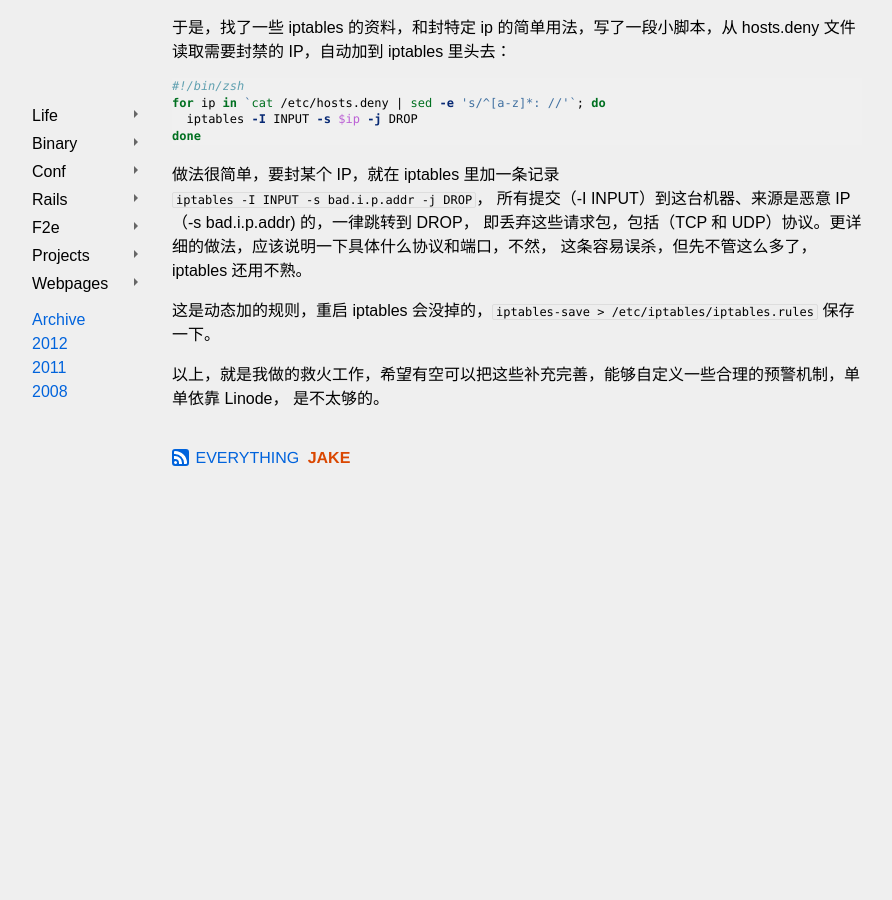
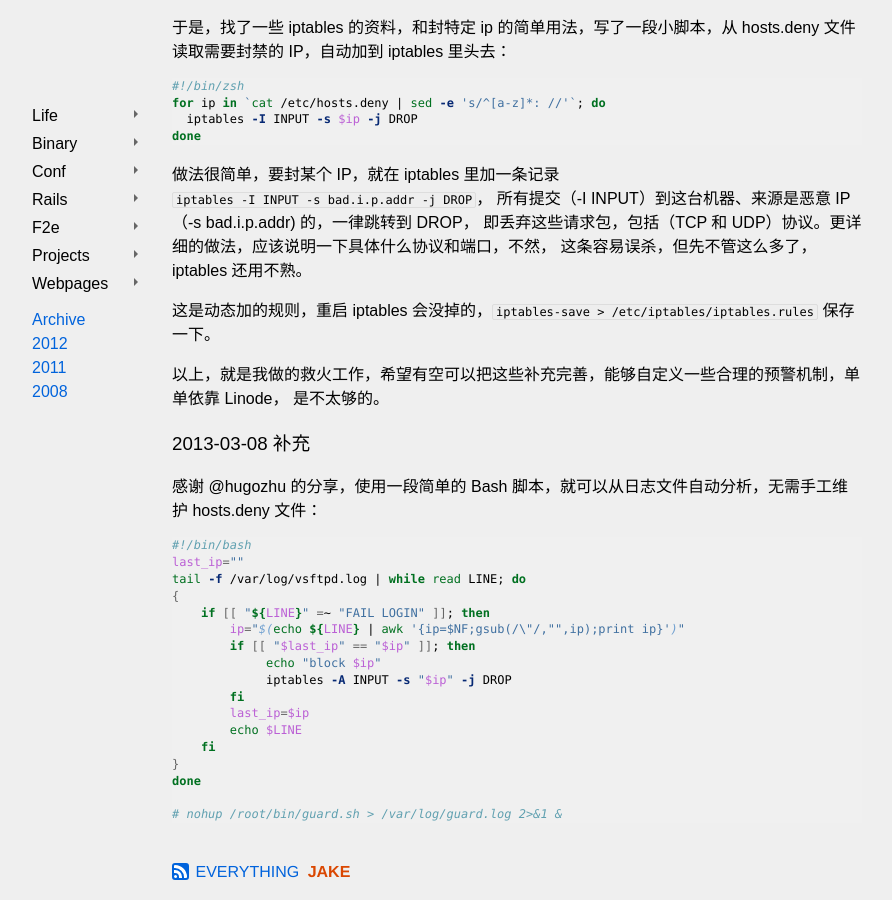
Before and after one commit to cyjake/cyjake.github.io, a Jekyll site: the page built from binary/_posts/2013-03-06-linode-123.md, in a window 1280 px wide and 900 px high, scrolled down 1439 px. Shown: the whole window, without its empty margins (123-1015 px from the left). Built offline with Jekyll 4.4.1, drawn with Linux system fonts in a browser that asks for light colours; nearby versions of some CDN libraries; some web fonts are replaced; Markdown is read by kramdown in place of the engine named in the settings; comment, search, counter and statistics services are not loaded; before the commit the page ends 1925 px from its top, so only the background shows below that.

Commit message:
Added automated bash script

```diff
--- a/binary/_posts/2013-03-06-linode-123.md
+++ b/binary/_posts/2013-03-06-linode-123.md
@@ -88,3 +88,28 @@ done
 
 以上，就是我做的救火工作，希望有空可以把这些补充完善，能够自定义一些合理的预警机制，单单依靠 Linode，
 是不太够的。
+
+### 2013-03-08 补充
+
+感谢 @hugozhu 的分享，使用一段简单的 Bash 脚本，就可以从日志文件自动分析，无需手工维护
+hosts.deny 文件：
+
+{% highlight bash %}
+#!/bin/bash
+last_ip=""
+tail -f /var/log/vsftpd.log | while read LINE; do
+{
+    if [[ "${LINE}" =~ "FAIL LOGIN" ]]; then
+        ip="$(echo ${LINE} | awk '{ip=$NF;gsub(/\"/,"",ip);print ip}')"
+        if [[ "$last_ip" == "$ip" ]]; then
+             echo "block $ip"
+             iptables -A INPUT -s "$ip" -j DROP
+        fi
+        last_ip=$ip
+        echo $LINE
+    fi
+}
+done
+
+# nohup /root/bin/guard.sh > /var/log/guard.log 2>&1 &
+{% endhighlight %}
```
